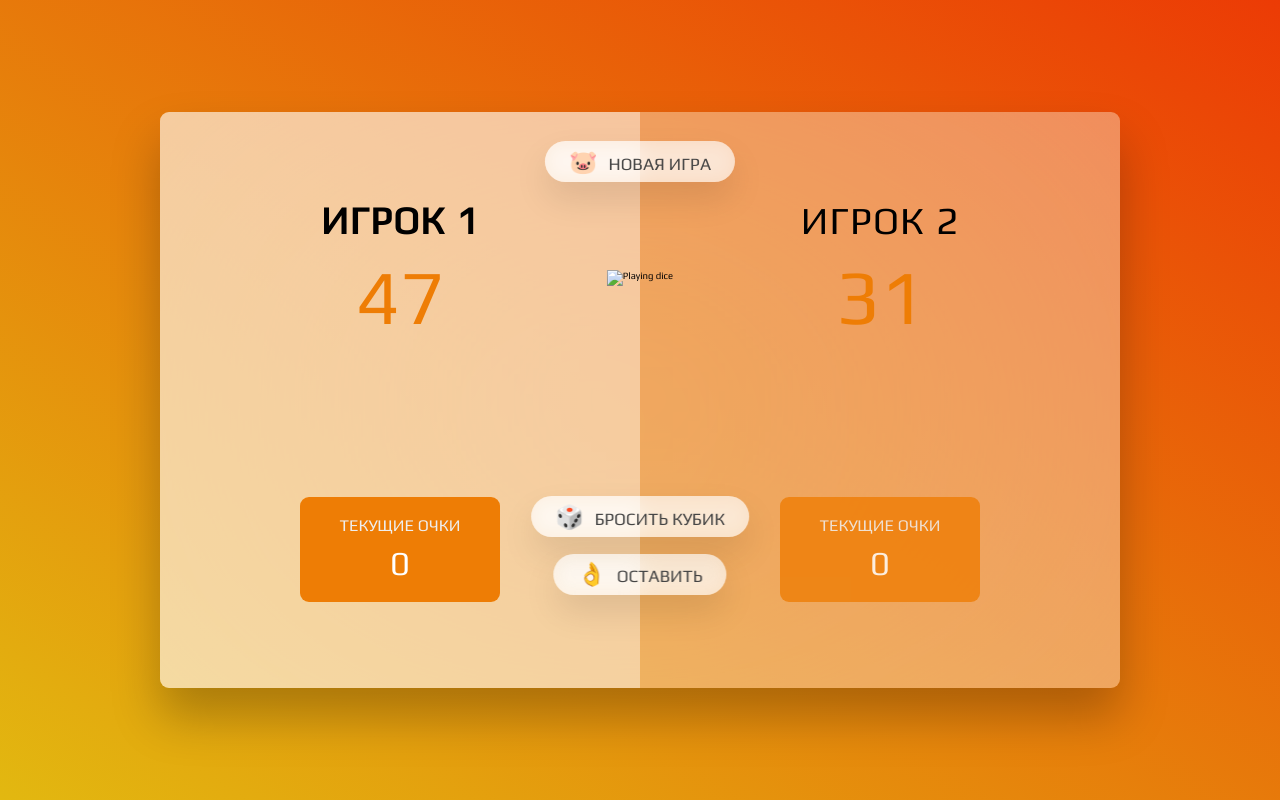
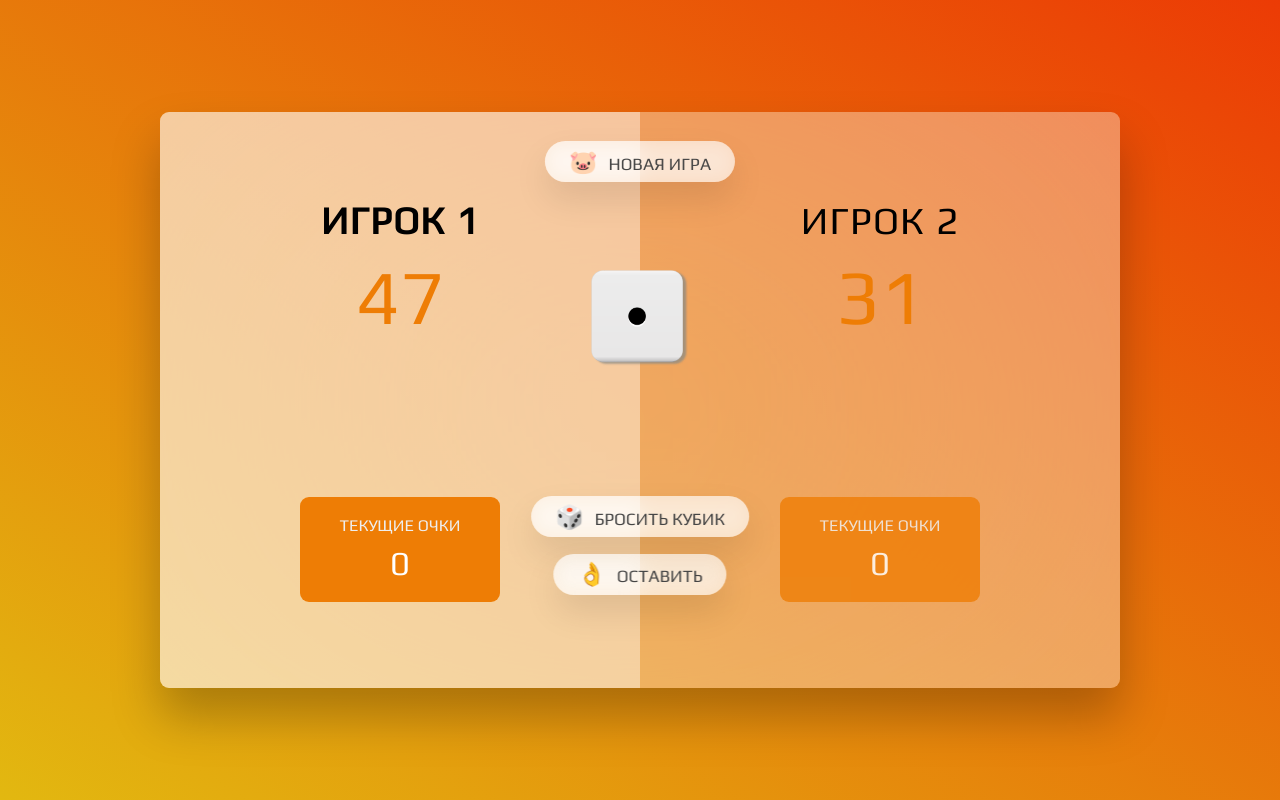
Before and after one commit to ViktorSvertoka/game-of-dice, a plain HTML site: page index.html in a window 1280 px wide. Drawn offline with Linux system fonts and the light colour scheme.

Commit message:
Fix(Code): added link to image / png

```diff
--- a/index.html
+++ b/index.html
@@ -27,7 +27,7 @@
         </div>
       </section>
 
-      <img src="dice1.png" alt="Playing dice" class="dice" />
+      <img src="./image/dice1.png" alt="Playing dice" class="dice" />
       <button class="btn btn--new">🐷 Новая игра</button>
       <button class="btn btn--roll">🎲 Бросить кубик</button>
       <button class="btn btn--hold">👌 Оставить</button>
```
